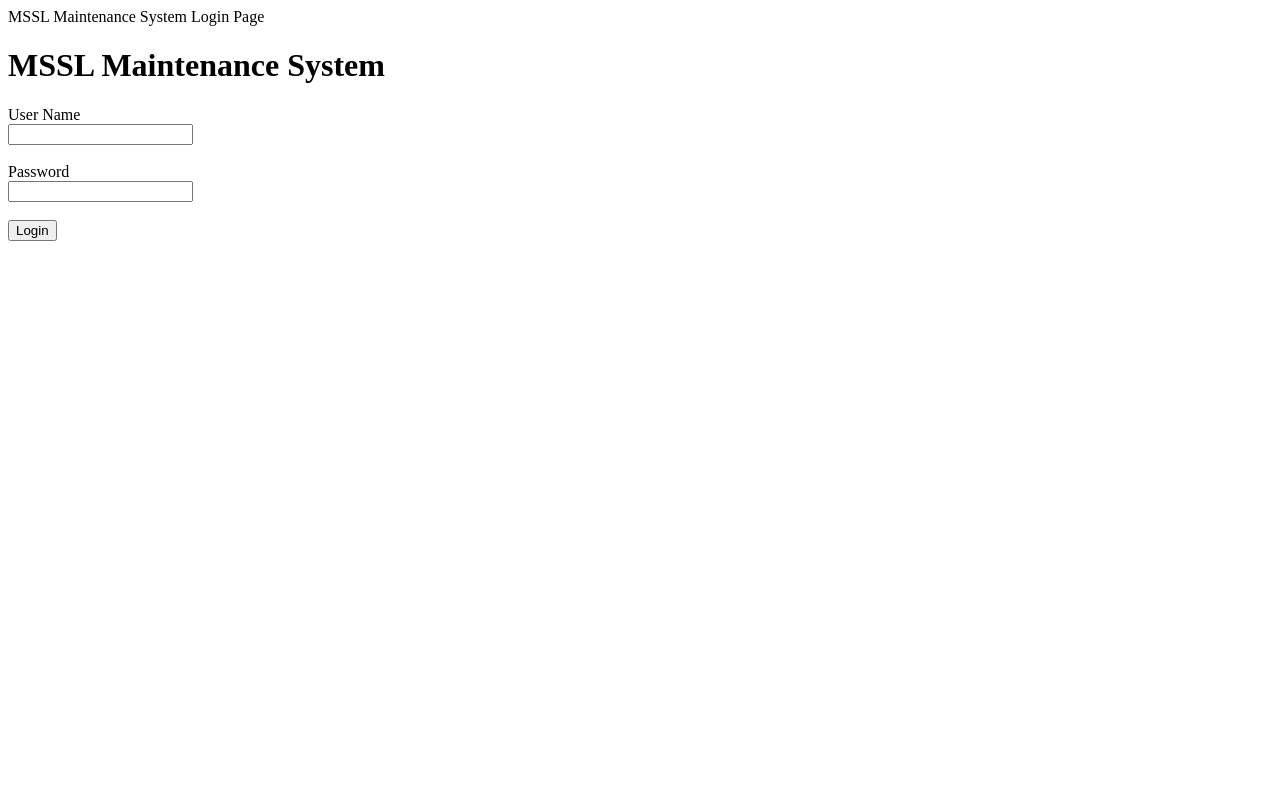
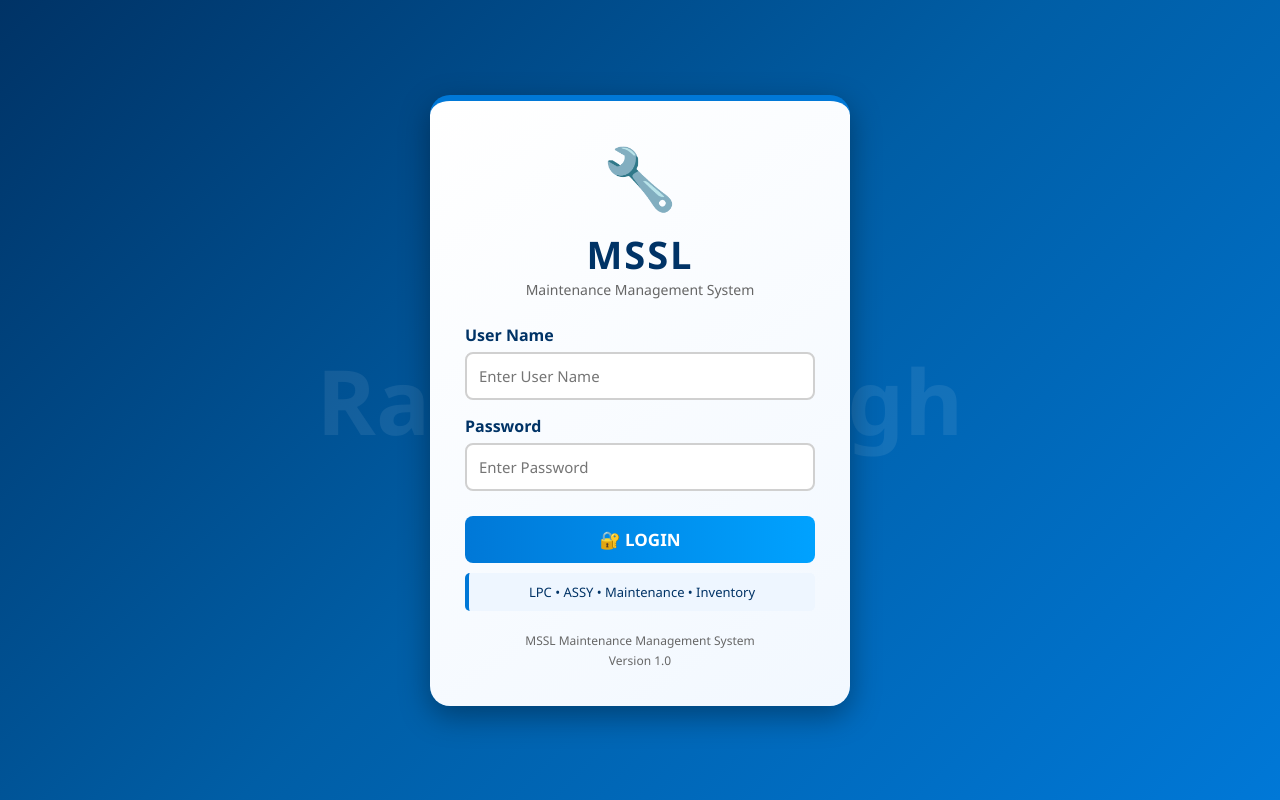
Before and after one commit to ranveersinghmssl1-source/MSSL-Maintenance-System, a Flask app: page / in a window 1280 px wide. Run offline with Flask 3, Linux system fonts and the light colour scheme.

Commit message:
Update login.html

```diff
--- a/templates/login.html
+++ b/templates/login.html
@@ -1,31 +1,281 @@
-MSSL Maintenance System
-Login Page
 <!DOCTYPE html>
 <html>
 <head>
-    <title>MSSL Maintenance System Login</title>
+<title>MSSL Maintenance Management System</title>
+
+<style>
+
+*{
+    margin:0;
+    padding:0;
+    box-sizing:border-box;
+    font-family:'Segoe UI',sans-serif;
+}
+
+body{
+    height:100vh;
+    background:linear-gradient(
+    135deg,
+    #003366,
+    #005ea6,
+    #0078d7
+    );
+
+    display:flex;
+    justify-content:center;
+    align-items:center;
+    overflow:hidden;
+}
+
+/* Background Watermark */
+
+.watermark{
+    position:fixed;
+    top:50%;
+    left:50%;
+    transform:translate(-50%,-50%);
+    font-size:90px;
+    font-weight:bold;
+    color:rgba(255,255,255,0.08);
+    white-space:nowrap;
+    pointer-events:none;
+    z-index:0;
+}
+
+/* Login Box */
+
+.login-container{
+
+    width:420px;
+
+    background:linear-gradient(
+    145deg,
+    #ffffff,
+    #f2f8ff
+    );
+
+    padding:35px;
+
+    border-radius:20px;
+
+    box-shadow:
+    0 10px 30px rgba(0,0,0,0.35);
+
+    border-top:6px solid #0078d7;
+
+    position:relative;
+    z-index:1;
+}
+
+/* Logo */
+
+.logo{
+    text-align:center;
+    margin-bottom:25px;
+}
+
+.logo-icon{
+    font-size:60px;
+    margin-bottom:10px;
+}
+
+.logo h1{
+    color:#003366;
+    font-size:38px;
+    font-weight:bold;
+    letter-spacing:2px;
+}
+
+.logo p{
+    color:#666;
+    font-size:14px;
+}
+
+/* Labels */
+
+label{
+    display:block;
+    margin-top:15px;
+    margin-bottom:6px;
+    color:#003366;
+    font-weight:bold;
+}
+
+/* Inputs */
+
+input{
+
+    width:100%;
+    padding:12px;
+
+    border:2px solid #d0d0d0;
+
+    border-radius:8px;
+
+    font-size:15px;
+
+    transition:0.3s;
+}
+
+input:focus{
+
+    outline:none;
+
+    border-color:#0078d7;
+
+    box-shadow:
+    0 0 10px rgba(0,120,215,0.35);
+
+}
+
+/* Login Button */
+
+button{
+
+    width:100%;
+
+    margin-top:25px;
+
+    padding:12px;
+
+    background:linear-gradient(
+    90deg,
+    #0078d7,
+    #00a2ff
+    );
+
+    border:none;
+
+    border-radius:8px;
+
+    color:white;
+
+    font-size:17px;
+
+    font-weight:bold;
+
+    cursor:pointer;
+
+    transition:0.3s;
+}
+
+button:hover{
+
+    background:linear-gradient(
+    90deg,
+    #005ea6,
+    #0078d7
+    );
+
+    transform:scale(1.03);
+
+}
+
+/* Footer */
+
+.footer{
+
+    margin-top:20px;
+
+    text-align:center;
+
+    font-size:12px;
+
+    color:#666;
+
+    line-height:20px;
+}
+
+.system-tag{
+
+    margin-top:10px;
+
+    background:#eef6ff;
+
+    padding:10px;
+
+    border-left:4px solid #0078d7;
+
+    border-radius:5px;
+
+    text-align:center;
+
+    color:#003366;
+
+    font-size:13px;
+}
+
+</style>
+
 </head>
+
 <body>
 
-<h1>MSSL Maintenance System</h1>
+<!-- Watermark -->
+
+<div class="watermark">
+Ranveer Singh
+</div>
+
+<!-- Login Box -->
+
+<div class="login-container">
+
+<div class="logo">
+
+<div class="logo-icon">
+🔧
+</div>
+
+<h1>MSSL</h1>
+
+<p>
+Maintenance Management System
+</p>
+
+</div>
 
 <form action="/login" method="POST">
 
-    <label>User Name</label><br>
-    <input type="text" name="username">
+<label>User Name</label>
 
-    <br><br>
+<input
+type="text"
+name="username"
+placeholder="Enter User Name"
+required>
 
-    <label>Password</label><br>
-    <input type="password" name="password">
+<label>Password</label>
 
-    <br><br>
+<input
+type="password"
+name="password"
+placeholder="Enter Password"
+required>
 
-    <button type="submit">
-        Login
-    </button>
+<button type="submit">
+🔐 LOGIN
+</button>
 
 </form>
 
+<div class="system-tag">
+
+LPC • ASSY • Maintenance • Inventory
+
+</div>
+
+<div class="footer">
+
+MSSL Maintenance Management System
+
+<br>
+
+Version 1.0
+
+</div>
+
+</div>
+
 </body>
 </html>
```
